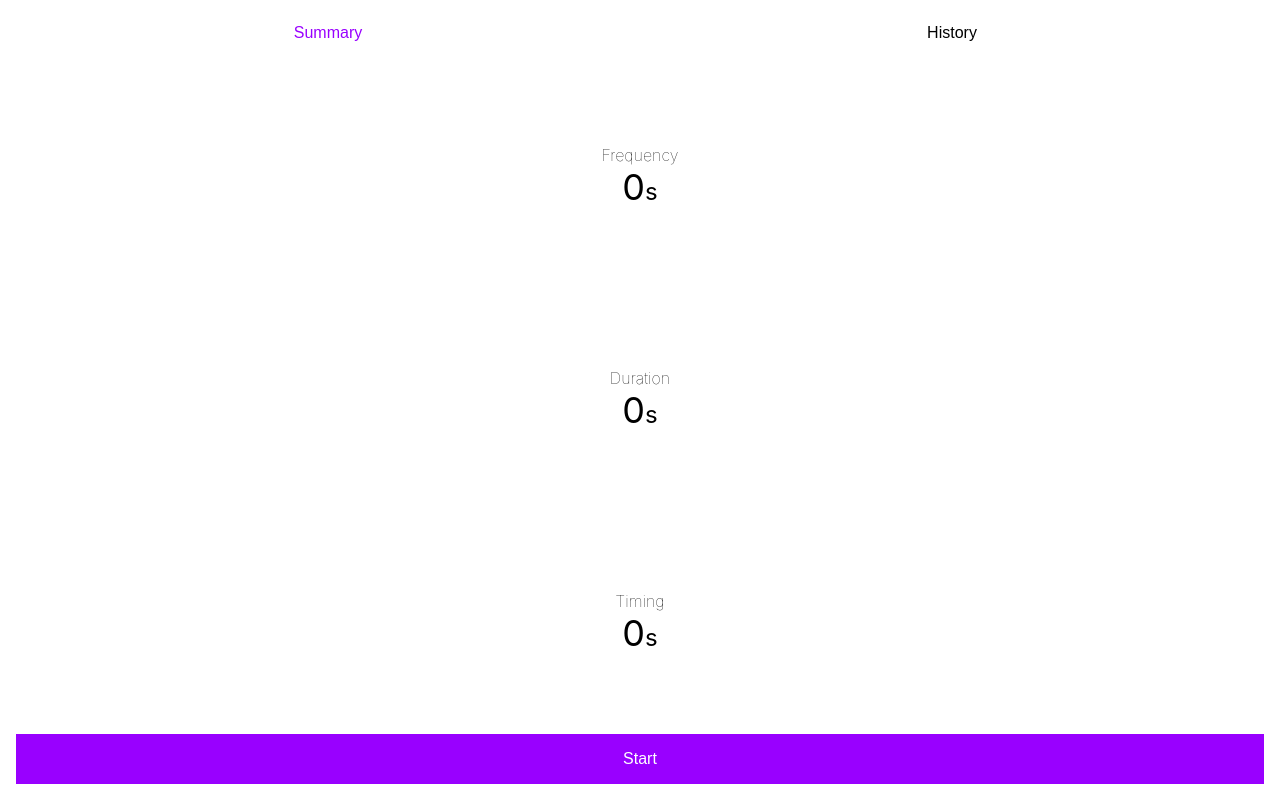
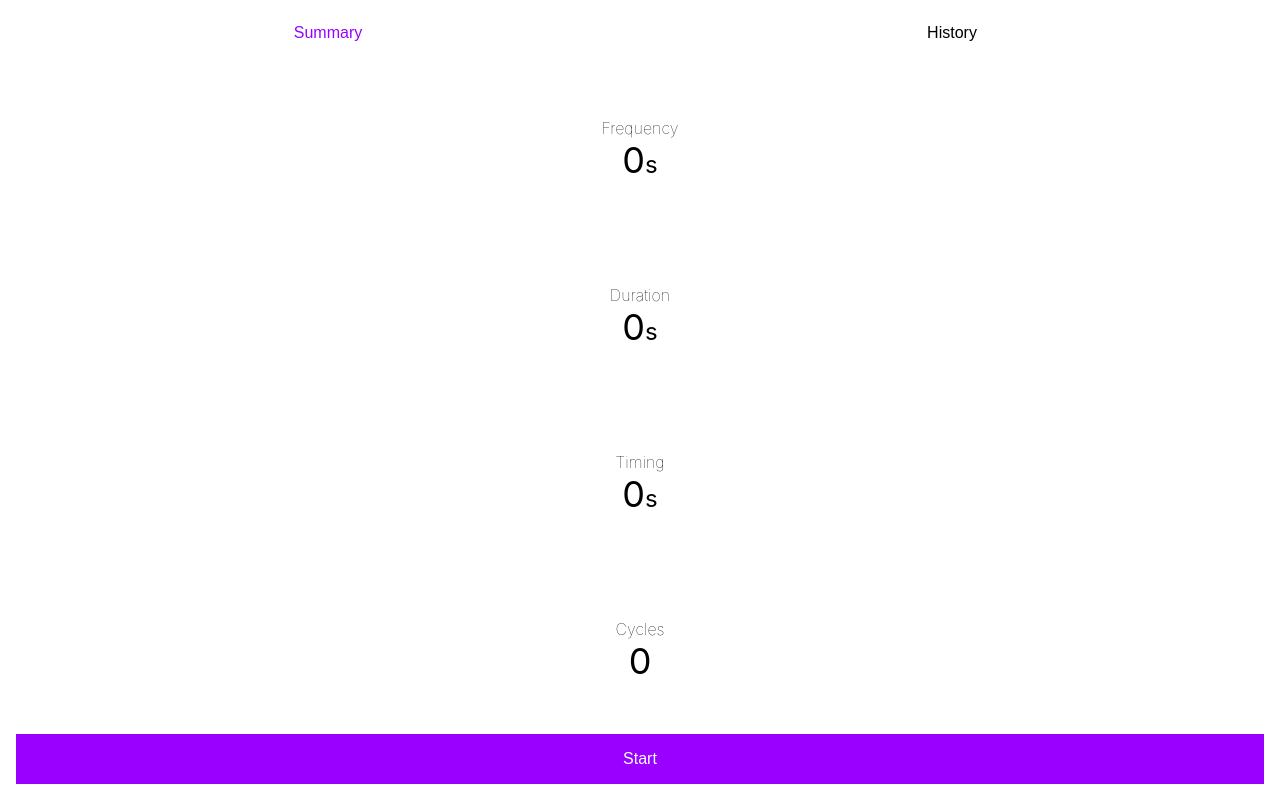
Before and after one commit to edulan/countractions, a React (Create React App) app: page / in a window 1280 px wide. Built offline with nearby package versions, Linux system fonts and the light colour scheme.

Commit message:
Add cycles number

```diff
--- a/src/Stats.js
+++ b/src/Stats.js
@@ -2,11 +2,9 @@ import React from "react";
 import PropTypes from "prop-types";
 import FormattedTime from "./FormattedTime";
 
-const FREQUENCY_SAMPLE_SIZE = 5;
-
 function calculateFrequency(cycles) {
   const timestamps = cycles
-    .slice(0, FREQUENCY_SAMPLE_SIZE)
+    .slice(0, -1)
     .map(({ interval }) => interval)
     .filter(interval => interval > 0);
 
@@ -48,18 +46,23 @@ function calculateElapsedTime(cycles) {
   return firstTick.date - lastTick.date;
 }
 
-const millisInAnHour = 60 * 60 * 1000;
+const MILLIS_IN_AN_HOUR = 60 * 60 * 1000;
 
 function Stats({ cycles }) {
-  const lastHourCycles = cycles.filter(
-    ({ date }) => date > Date.now() - millisInAnHour
-  );
+  const [lastCycle, ...restCycles] = cycles;
+  const lastHourCycles = lastCycle
+    ? [
+        lastCycle,
+        ...restCycles.filter(
+          ({ date }) => date > lastCycle.date - MILLIS_IN_AN_HOUR
+        )
+      ]
+    : [];
   const frequency = calculateFrequency(lastHourCycles);
   const duration = calculateDuration(lastHourCycles);
   const elapsedTime = calculateElapsedTime(lastHourCycles);
 
   return (
-    <>
     <div className="StatsContainer">
       <div className="StatsItem">
         <span className="MeasureTitle">Frequency</span>
@@ -79,8 +82,13 @@ function Stats({ cycles }) {
           <FormattedTime value={elapsedTime} />
         </div>
       </div>
+      <div className="StatsItem">
+        <span className="MeasureTitle">Cycles</span>
+        <div className="MeasureTime">
+          <span className="TimeDigit">{lastHourCycles.length}</span>
         </div>
-    </>
+      </div>
+    </div>
   );
 }
 
```
Lines whose indentation alone changed are shown as unchanged.
